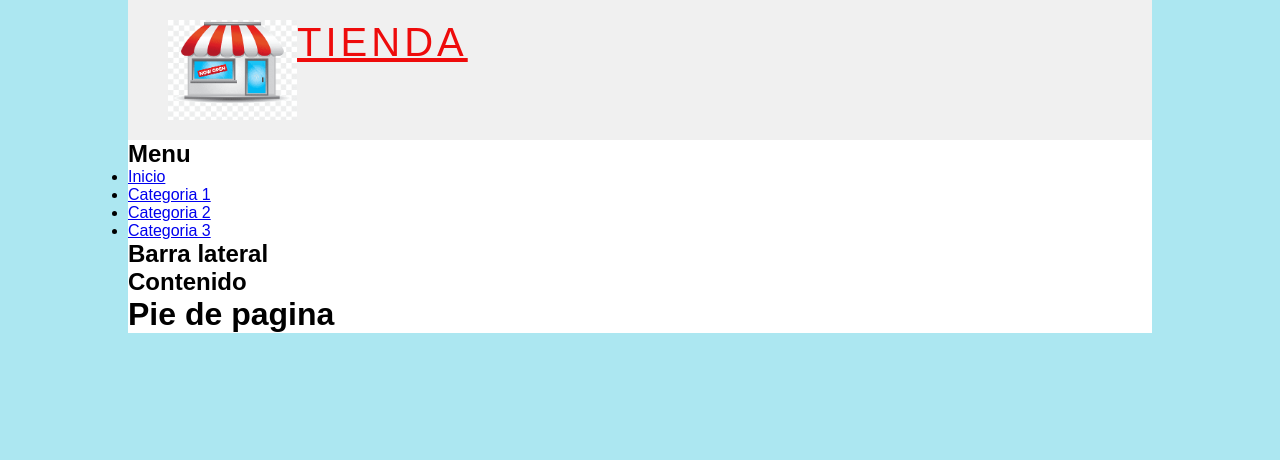
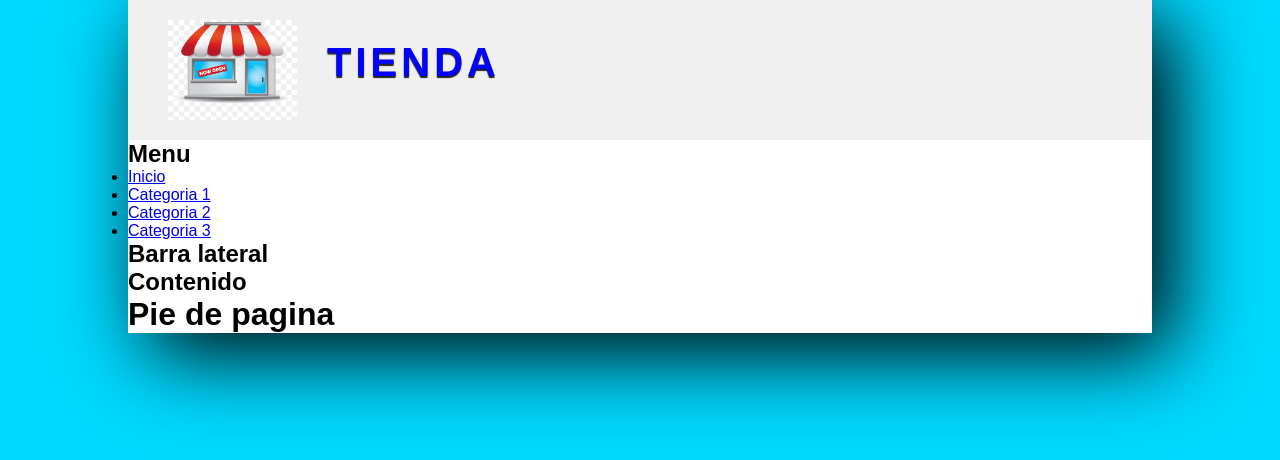
Before and after one commit to nelsonaponte2107-afk/proyecto3230985, a plain HTML site: page index.html in a window 1280 px wide. Drawn offline with Linux system fonts and the light colour scheme.

Commit message:
actualizacion #logo a

```diff
--- a/assets/css/style.css
+++ b/assets/css/style.css
@@ -5,13 +5,13 @@
 }
 
 body{
-    background: rgb(172, 231, 241);
+    background: rgb(0, 217, 255);
 }
 
 #container{
     width: 80%;
     margin: 0px auto;
-    box=shadow: 10px 10px 10px rgb(172, 231, 241);
+    box-shadow: 20px 20px 80px rgb(0, 0, 0);
     background: white;
 }
 
@@ -38,5 +38,12 @@ body{
    letter-spacing: 4px;
    font-family: Arial, Helvetica, sans-serif;
    text-transform: uppercase;
-   color: rgb(238, 11, 11);
+   color: rgb(4, 0, 255);
+   font-weight: bold;
+   text-decoration: none;
+   margin-top: 20px;
+   margin-left: 30px;
+   text-shadow: 0px 2px 1px #222222;
+   transition: all 300ms;
+
 }
```
